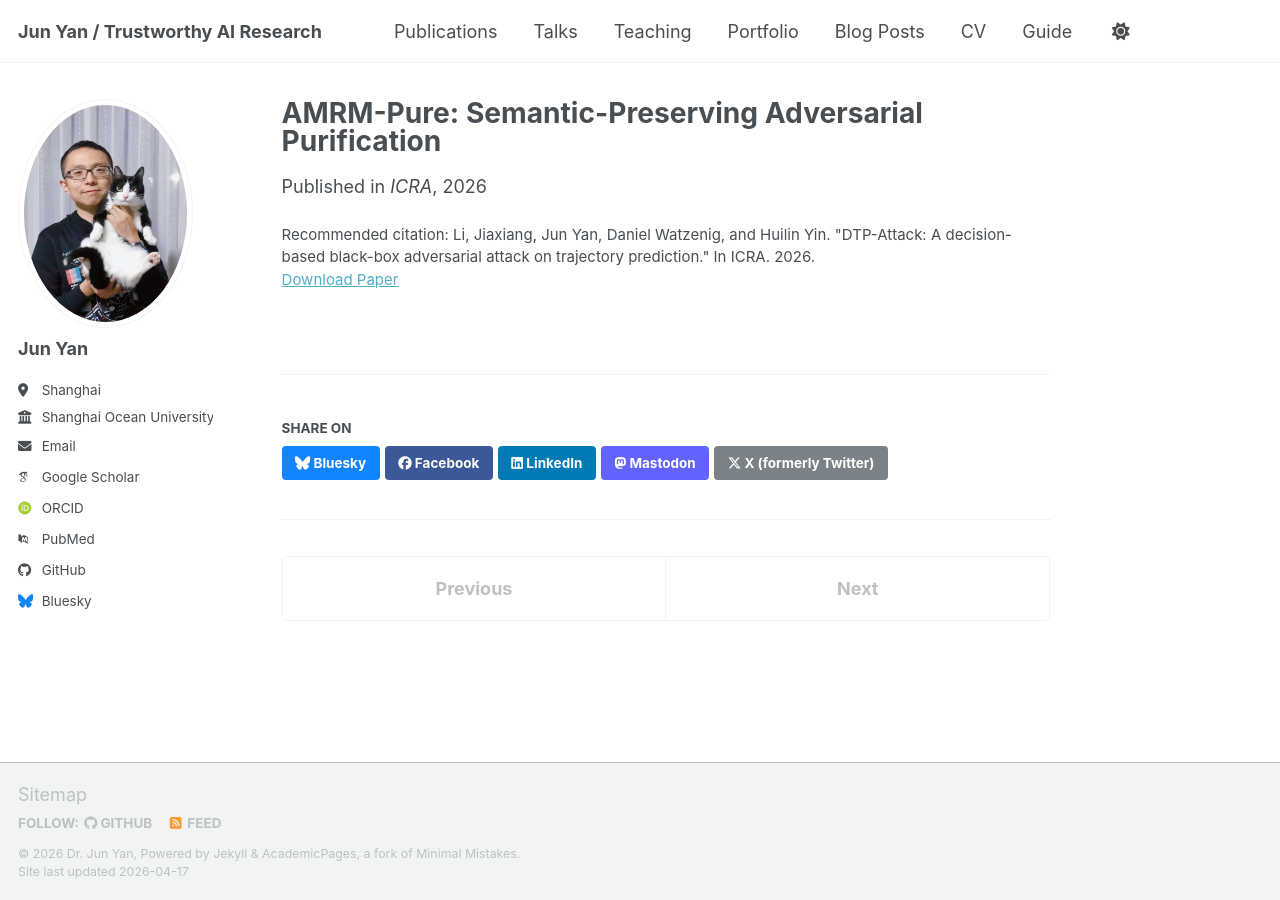
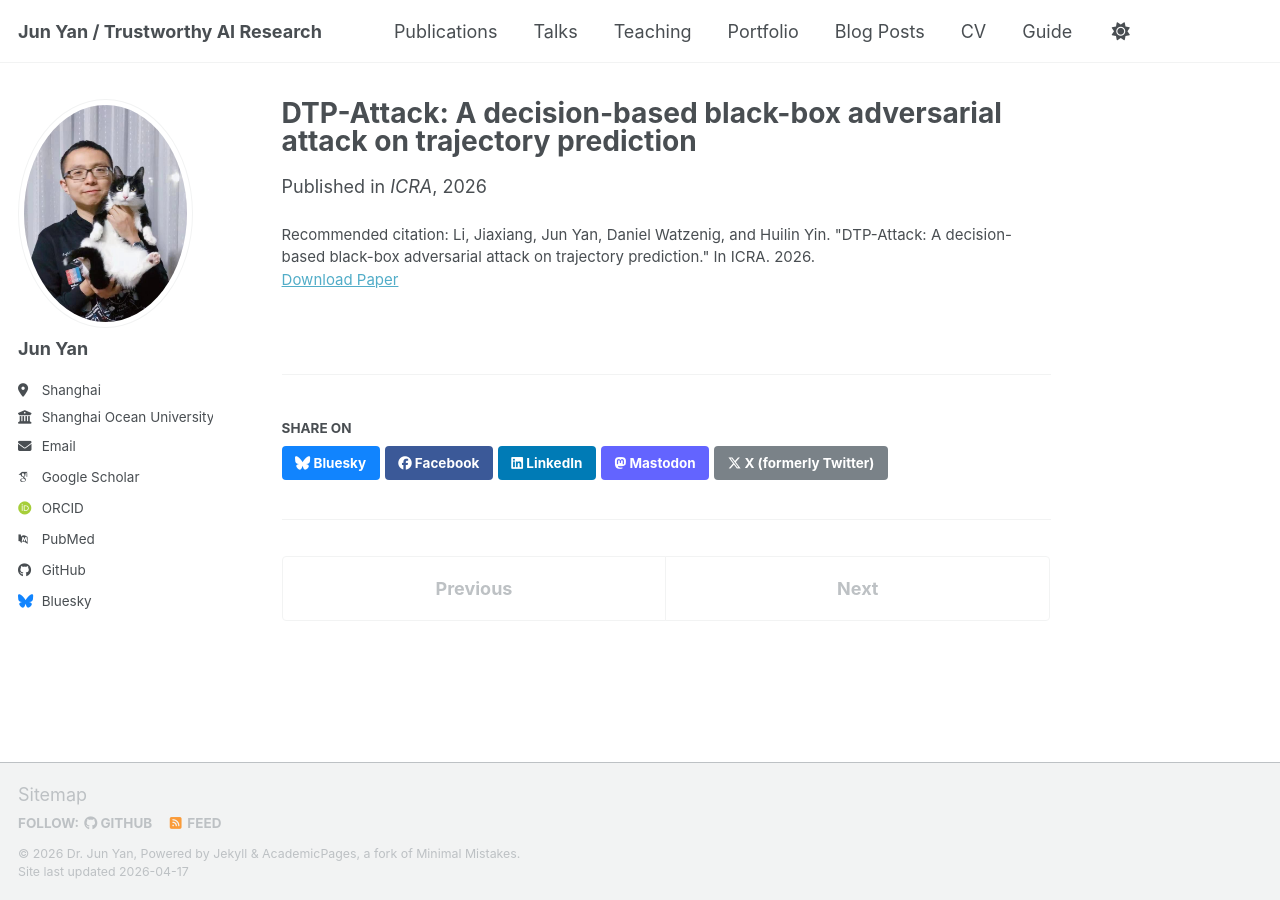
Before and after one commit to momo1986/momo1986.github.io, a Jekyll site: the page built from _publications/2026-06-01-paper-title-number-10.md, in a window 1280 px wide. Built offline with Jekyll 4.4.1, drawn with Linux system fonts in a browser that asks for light colours; some web fonts are replaced; a script bundle is joined from its source files by our own code; library files that are not in the unit come from our copies.

Commit message:
ICRA paper description modification

```diff
--- a/_publications/2026-06-01-paper-title-number-10.md
+++ b/_publications/2026-06-01-paper-title-number-10.md
@@ -1,5 +1,5 @@
 ---
-title: "AMRM-Pure: Semantic-Preserving Adversarial Purification"
+title: "DTP-Attack: A decision-based black-box adversarial attack on trajectory prediction"
 collection: publications
 category: conferences
 permalink: /publication/2026-06-01-paper-title-number-10
```
